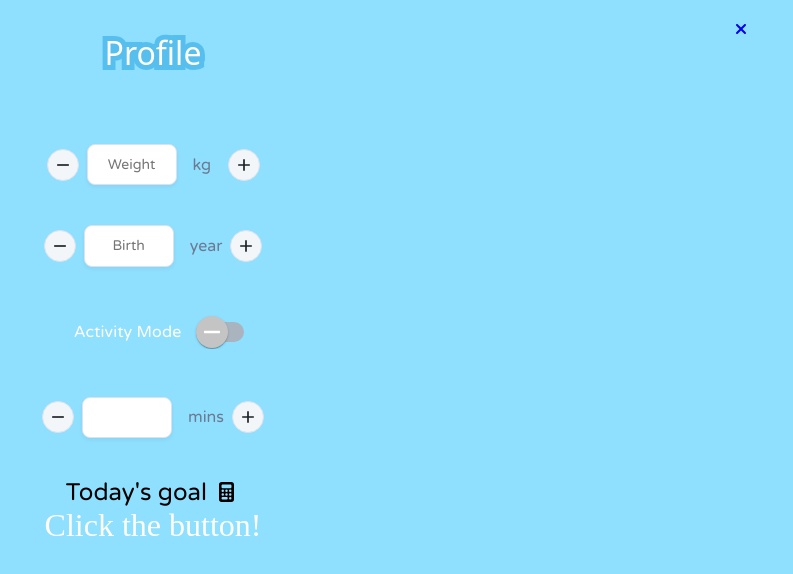
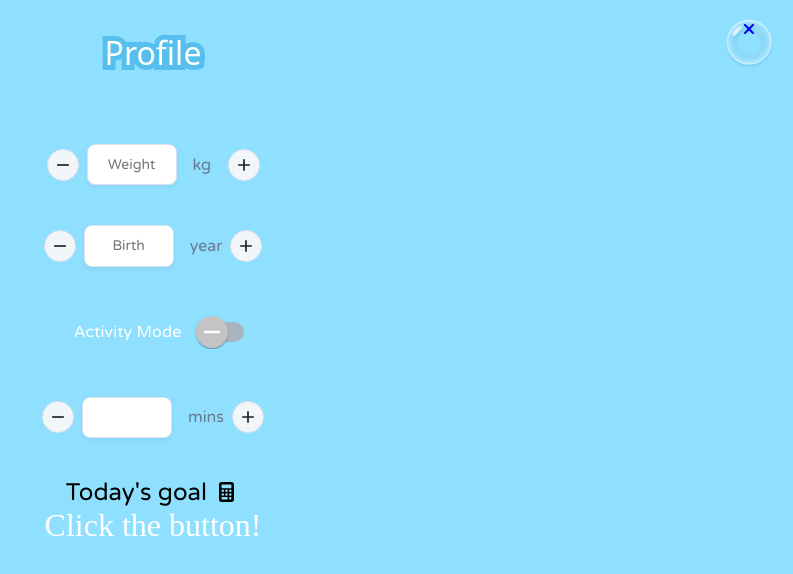
Before and after one commit to soon-y/dewydays, a React (Vite) app: page /profile in a window 1280 px wide. Shown: the top 574 px of the page, without its empty margins (487-1280 px from the left). Built offline with nearby package versions, Linux system fonts and the light colour scheme; a web font is replaced by a local one.

Commit message:
update Nav

```diff
--- a/src/Nav.jsx
+++ b/src/Nav.jsx
@@ -1,16 +1,17 @@
 import React, { useState } from 'react'
 import ReactDOM from 'react-dom/client'
 import './index.css'
-import { animated, useSpring } from '@react-spring/web'
+import { animated, useSpring, useTrail } from '@react-spring/web'
 import { FontAwesomeIcon } from '@fortawesome/react-fontawesome'
 import { faChevronUp,faUser,faSun,faBell,faChartSimple } from '@fortawesome/free-solid-svg-icons'
 import { Link } from 'react-router-dom'
-import bubble from '/main/bubble.png'
 
 export default function Nav(){
 
   const [checked, setChecked] = useState(false);
   const [angle, setAngle] = useState(0);
+  const icons = [ faUser, faChartSimple, faSun, faBell]
+  const links = ['profile', 'timeline', 'weather', 'alarm']
 
   const checking = () => {
     setChecked(state => !state)
@@ -18,55 +19,46 @@ export default function Nav(){
   }
 
   const arrowSpring = useSpring({
-    transform: `rotate(${angle}deg) scale(${checked ? 1 : 1})`,
+    transform: `rotate(${angle}deg)`,
   })
 
-  const popping = useSpring({
-    opacity: checked? 0 : 1,
-    transform: `rotate(${checked ? 0 : 0}deg) scale(${checked ? 1.5 : 1})`,
-  })
-
-  const growing = useSpring({
-    opacity: checked? 0 : 1,
-    transform: `rotate(${checked ? 0 : 0}deg) scale(${checked ? 0 : 1})`,
-  })
+  const trail = useTrail(icons.length, {
+    tension: 300, friction: 160,
+    from: { opacity: 0, scale : checked ? 0 : 1 },
+    to:[{ opacity: checked? 1 : 0, scale : checked ? 1 : 1.5 },
+        { scale : checked ? 1 : 1.5},
+        { scale : checked ? 1 : 1.5},
+        { scale : checked ? 1 : 1.5},
+        { scale : checked ? 1 : 0},
+        { scale : checked ? 1 : 0},
+        { scale : checked ? 1 : 0},
+    ],
+  });
 
   return(
     <>
-    <div className='setting'>
-
-      <animated.div className='bubble' onClick={ checking }  style={ arrowSpring }>
-        <div className='bgBubble'>
-
-        </div>
+      { <div className='bubble' onClick={ checking } >
+        <animated.div style={ arrowSpring } className='navMenu' >
         <FontAwesomeIcon icon={faChevronUp} className='navIcon' />
-      </animated.div>
-
-      <Link to='/profile'>
-      <animated.div className='bubble' style={ checked ? popping : growing }>
-        <FontAwesomeIcon icon={faUser} className='navIcon' />
+        </animated.div>
+      </div>
+      }
+      <>
+      {trail.map(({ ...otherProps }, i) => (
+        <Link to={ "/" + links[i] }>
+        <animated.div
+          key ={ links[i] }
+          className = 'bubble'
+          style={{
+            ...otherProps,
+            top: 3.4 + i * 3 + i * 0.4 + 'rem'
+          }}
+          >
+        <FontAwesomeIcon icon={ icons[i] } className='navIcon' />
       </animated.div>
       </Link>
-
-      <Link to='/timeline'>
-      <animated.div className='bubble' style={ checked ? popping : growing }>
-        <FontAwesomeIcon icon={faChartSimple} className='navIcon' />
-      </animated.div>
-      </Link>
-
-      <Link to='/weather'>
-      <animated.div className='bubble' style={ checked ? popping : growing }>
-        <FontAwesomeIcon icon={faSun} className='navIcon' />
-      </animated.div>
-      </Link>
-
-      <Link to='/alarm'>
-      <animated.div className='bubble' style={ checked ? popping : growing }>
-        <FontAwesomeIcon icon={faBell} className='navIcon' />
-      </animated.div>
-              </Link>
-      </div>
-
+      ))}
+      </>
     </>
   )
 }
--- a/src/index.css
+++ b/src/index.css
@@ -38,19 +38,6 @@
   margin: 0 20px 0 40px;
 }
 
-.setting {
-  margin-top: 20px;
-  float: right;
-  top: 20px;
-  right: 10px;
-  width: 60px;
-  height: auto;
-  display: grid;
-  grid-template-columns: auto;
-  gap: 20px;
-  justify-items: center;
-}
-
 .setWater {
   position: absolute;
   bottom: 0px;
@@ -63,33 +50,53 @@
   align-items: center;
 }
 
+/* Nav */
 .bubble {
-  position: relative;
+  position: fixed;
   display: block;
-  width: 4rem;
-  height: 4rem;
-  border-radius: 50%;
   text-align: center;
-}
-
-.bgBubble {
   background-image: url("/main/bubble.png");
   background-position: center center;
   background-repeat: no-repeat;
   background-attachment: fixed;
   background-size: contain;
-  width: 100%;
-  height: 100%;
+  width: 3rem;
+  height: 3rem;
+  margin-top: 1rem;
+  margin-right: 1rem;
+  right: 0;
+  scale: 1;
+}
+
+.navMenu {
+  transform-origin: center 45%;
+  width: 3rem;
+  height: 3rem;
+}
+
+.navProfile {
+  top: calc(3rem + 0.4rem);
+}
+
+.navTimeline {
+  top: calc(6rem + 0.8rem);
+}
+
+.navWeather {
+  top: calc(9rem + 1.2rem);
+}
+
+.navAlarm {
+  top: calc(12rem + 1.6rem);
 }
 
 .navIcon {
-  border: 1px soild black;
   position: relative;
   top: 50%;
-  transform: translate(0%, -50%);
-  font-size: 26px;
+  transform: translate(0%, -70%);
+  font-size: 1rem;
   color: rgba(255, 255, 255, 0.8);
-  filter: drop-shadow(0px 0px 4px rgba(101, 101, 101, 0.6));
+  filter: drop-shadow(1px 1px 2px rgba(141, 157, 169, 1));
 }
 
 button {
```
